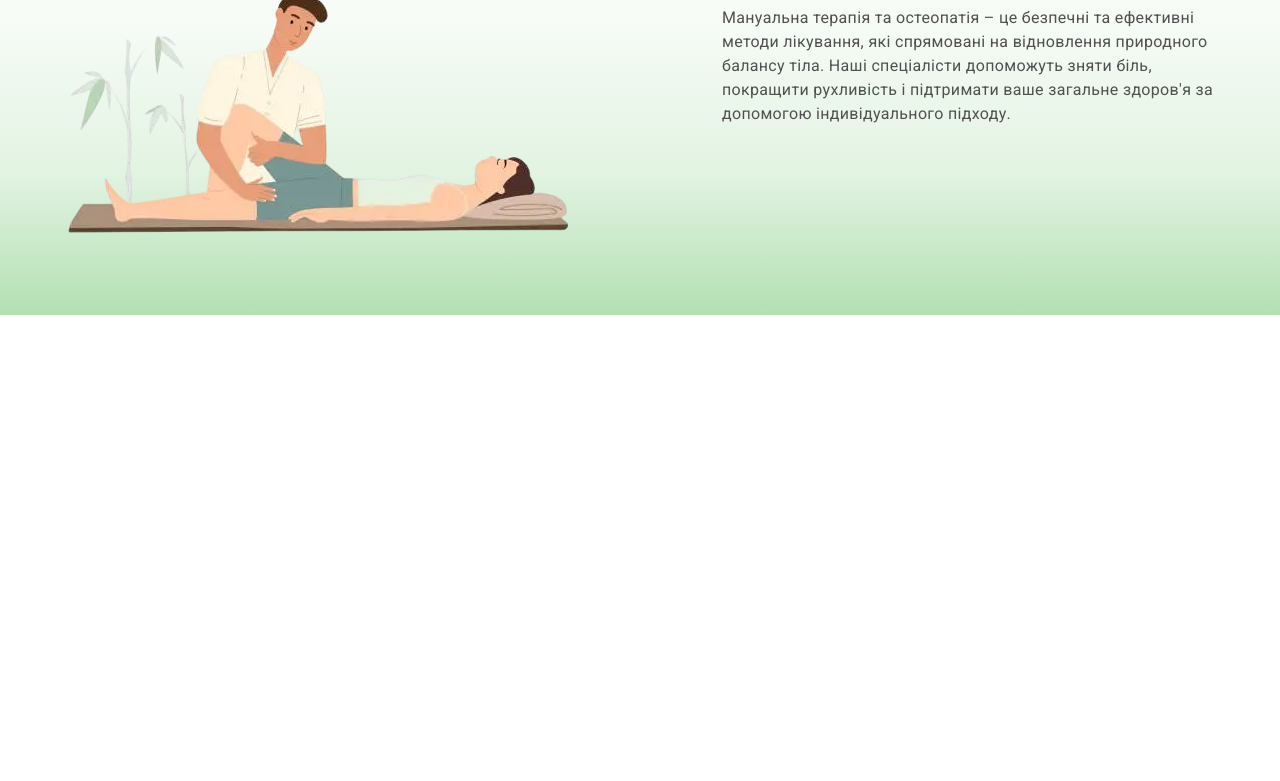
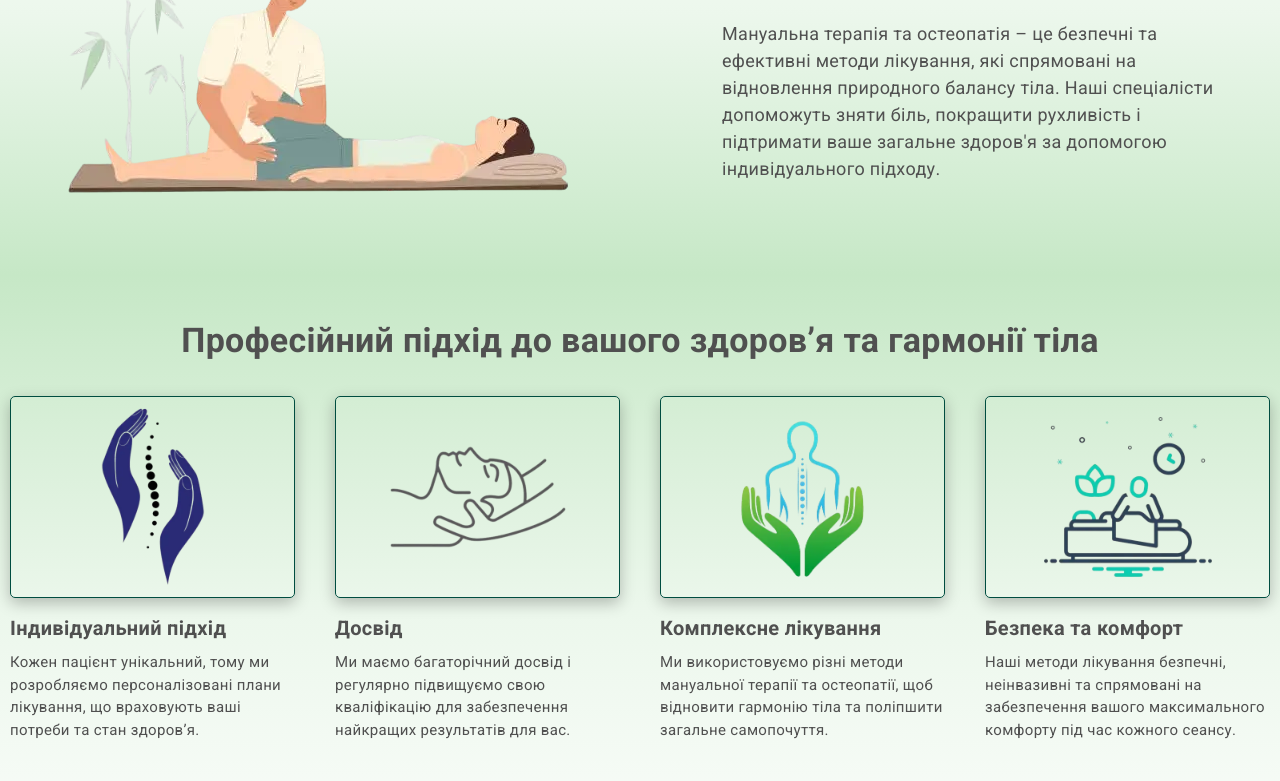
Before and after one commit to Vitaliy-Z/osteopat, a plain HTML site: page index.html in a window 1280 px wide. Shown: the part 653-1434 px from the top of the page. Before the commit the page ends 968 px from the top, so only its background shows below. Drawn offline with nearby package versions, Linux system fonts and the light colour scheme.

Commit message:
add markup benefits section

```diff
--- a/index.html
+++ b/index.html
@@ -91,7 +91,7 @@
           />
           <div class="about-text-wrapper">
             <h2 class="about-title">Що це?</h2>
-            <p class="about text">
+            <p class="about-text">
               Мануальна терапія та остеопатія – це безпечні та ефективні методи
               лікування, які спрямовані на відновлення природного балансу тіла.
               Наші спеціалісти допоможуть зняти біль, покращити рухливість і
@@ -101,6 +101,74 @@
           </div>
         </div>
       </section>
+
+      <!-- Benefits -->
+      <section class="benefits-section">
+        <div class="container">
+          <h2 class="benefits-title">
+            Професійний підхід до вашого здоровʼя та гармонії тіла
+          </h2>
+          <ul class="benefits-list">
+            <li class="benefits-item">
+              <div class="benefits-img-tumb">
+                <img
+                  class="benefits-img"
+                  src="./images/benefits/individual.webp"
+                  alt="Руки, що огортають хребет"
+                />
+              </div>
+              <h3 class="benefits-item-title">Індивідуальний підхід</h3>
+              <p class="benefits-item-text">
+                Кожен пацієнт унікальний, тому ми розробляємо персоналізовані
+                плани лікування, що враховують ваші потреби та стан здоров’я.
+              </p>
+            </li>
+            <li class="benefits-item">
+              <div class="benefits-img-tumb">
+                <img
+                  class="benefits-img"
+                  src="./images/benefits/expirency.webp"
+                  alt="Руки, що досвідченно роблять масаж"
+                />
+              </div>
+              <h3 class="benefits-item-title">Досвід</h3>
+              <p class="benefits-item-text">
+                Ми маємо багаторічний досвід і регулярно підвищуємо свою
+                кваліфікацію для забезпечення найкращих результатів для вас.
+              </p>
+            </li>
+            <li class="benefits-item">
+              <div class="benefits-img-tumb">
+                <img
+                  class="benefits-img"
+                  src="./images/benefits/comprehensive.webp"
+                  alt="Руки, що тримають тіло людини"
+                />
+              </div>
+              <h3 class="benefits-item-title">Комплексне лікування</h3>
+              <p class="benefits-item-text">
+                Ми використовуємо різні методи мануальної терапії та остеопатії,
+                щоб відновити гармонію тіла та поліпшити загальне самопочуття.
+              </p>
+            </li>
+            <li class="benefits-item">
+              <div class="benefits-img-tumb">
+                <img
+                  class="benefits-img"
+                  src="./images/benefits/safety.webp"
+                  alt="Картинка безпечного та комфортного масажу"
+                />
+              </div>
+              <h3 class="benefits-item-title">Безпека та комфорт</h3>
+              <p class="benefits-item-text">
+                Наші методи лікування безпечні, неінвазивні та спрямовані на
+                забезпечення вашого максимального комфорту під час кожного
+                сеансу.
+              </p>
+            </li>
+          </ul>
+        </div>
+      </section>
     </main>
   </body>
 </html>
--- a/styles/styles.css
+++ b/styles/styles.css
@@ -17,6 +17,7 @@
 
   --container-size-L: 1440px;
 
+  --timing-duraction: 300ms;
   --timing-function: cubic-bezier(0.4, 0, 0.2, 1);
 }
 body {
@@ -116,8 +117,8 @@ section {
   padding: 20px 10px;
   color: var(--btn-text-color);
 
-  transition: color 300ms var(--btn-bg-hover-color),
-    transform 300ms var(--btn-bg-hover-color);
+  transition: color var(--timing-duraction) var(--btn-bg-hover-color),
+    transform var(--timing-duraction) var(--btn-bg-hover-color);
 }
 .nav-link:hover,
 .nav-link:focus {
@@ -132,14 +133,15 @@ section {
   border-radius: 50%;
   background-color: var(--accent-primery-color);
 }
+/* ================== / HEADER STYLES ================== */
 
 /* ================== HERO STYLES ================== */
 .hero-section {
   background-image: linear-gradient(
-    rgb(160, 216, 160, 0.8),
-    rgb(160, 216, 160, 0.3),
-    rgb(160, 216, 160, 0.1),
-    rgb(160, 216, 160, 0.01)
+    rgb(160, 216, 160, 0.95),
+    rgb(160, 216, 160, 0.4),
+    rgb(160, 216, 160, 0.2),
+    rgb(160, 216, 160, 0.1)
   );
 }
 .hero-section .container {
@@ -174,26 +176,29 @@ section {
   border-radius: 5px;
   box-shadow: rgba(0, 0, 0, 0.35) 0px 5px 15px;
 
-  transition: background-color 300ms var(--timing-function),
-    color 300ms var(--timing-function);
+  transition: background-color var(--timing-duraction) var(--timing-function),
+    color var(--timing-duraction) var(--timing-function);
 }
 .hero-btn:hover,
 .hero-btn:focus {
   color: var(--btn-text-hover-color);
   background-color: var(--btn-bg-hover-color);
 }
+/* ================== / HERO STYLES ================== */
 
 /* ================== ABOUT STYLES ================== */
 .about-section {
+  padding-top: 0;
   background-image: linear-gradient(
-    rgb(160, 216, 160, 0.01),
     rgb(160, 216, 160, 0.1),
-    rgb(160, 216, 160, 0.3),
-    rgb(160, 216, 160, 0.8)
+    rgb(160, 216, 160, 0.2),
+    rgb(160, 216, 160, 0.4),
+    rgb(160, 216, 160, 0.6)
   );
 }
 .about-section .container {
   display: flex;
+  align-items: center;
   gap: 100px;
 }
 .about-text-wrapper {
@@ -203,3 +208,58 @@ section {
   margin-bottom: 30px;
   font-size: 34px;
 }
+.about-text {
+  font-size: 18px;
+}
+/* ================== / ABOUT STYLES ================== */
+
+/* ================== BENEFITS STYLES ================== */
+.benefits-section {
+  background-image: linear-gradient(
+    rgb(160, 216, 160, 0.6),
+    rgb(160, 216, 160, 0.4),
+    rgb(160, 216, 160, 0.2),
+    rgb(160, 216, 160, 0.1)
+  );
+}
+.benefits-title {
+  text-align: center;
+  margin-bottom: 30px;
+  font-size: 34px;
+}
+.benefits-list {
+  display: flex;
+  justify-content: space-between;
+  align-items: center;
+}
+.benefits-item {
+  width: calc((100% - 40px * 3) / 4);
+}
+.benefits-img-tumb {
+  margin-bottom: 15px;
+  height: 200px;
+  border: 1px solid var(--accent-primery-color);
+  border-radius: 5px;
+  box-shadow: rgba(0, 0, 0, 0.25) 0px 5px 15px;
+}
+.benefits-img {
+  display: block;
+  width: 100%;
+  height: 100%;
+  object-fit: contain;
+
+  transition: transform var(--timing-duraction) var(--timing-function);
+}
+.benefits-item:hover .benefits-img {
+  transform: scale(1.1);
+}
+.benefits-item-title {
+  margin-bottom: 8px;
+  /* text-align: center; */
+  font-size: 20px;
+  font-weight: 700;
+}
+.benefits-item-text {
+  font-size: 15px;
+}
+/* ================== / BENEFITS STYLES ================== */
```
Also changed, not shown: images/benefits/comprehensive.png (added), images/benefits/comprehensive.webp (added), images/benefits/expirency.png (added), images/benefits/expirency.webp (added), images/benefits/individual.png (added), images/benefits/individual.webp (added), images/benefits/safety.png (added), images/benefits/safety.webp (added).
